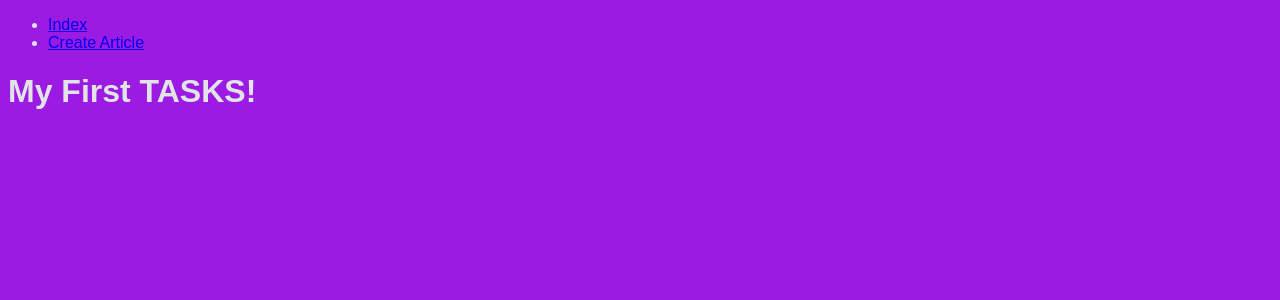
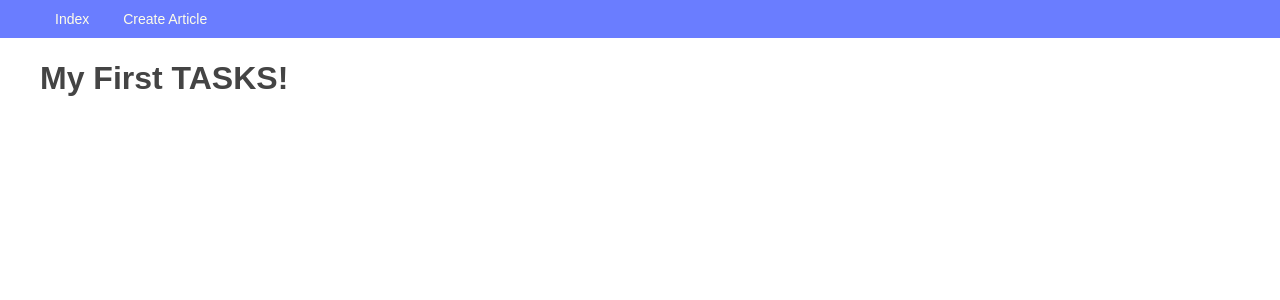
Before and after one commit to DaryaNov/homework45, a Django app: page / in a window 1280 px wide. Shown: the top 300 px of the page. Run offline with Django 3.2, Linux system fonts and the light colour scheme; data that the repository does not hold is empty.

Commit message:
commit add navbar

```diff
--- a/source/webapp/static/css/style.css
+++ b/source/webapp/static/css/style.css
@@ -1,7 +1,99 @@
 body {
+    font-family: Arial, sans-serif;
+    font-size: 16px;
+    color: #444444;
+    margin-top: 60px;
+}
 
+.container {
+    margin: 0 auto;
+    width: 100%;
+    max-width: 900px;
+}
+
+.navbar {
+    display: block;
+    background: #c262ef;
+    position: fixed;
+    top: 0;
+    right: 0;
+    left: 0;
+    font-size: 0;
+    box-sizing: border-box;
+    padding: 7px 30px;
+}
+
+.menu {
+    font-size: 14px;
+    line-height: 1;
+    padding: 0;
+    margin: 0;
+    display: inline-block;
+    color: #fffee8;
+}
+
+.menu li {
+    display: inline-block;
+}
+
+.menu a {
+    display: inline-block;
+    text-decoration: none;
+    color: inherit;
+    padding: 5px 15px;
+}
+body {
     font-family: Arial, sans-serif;
-    background: rgb(155, 27, 227);
-    color: #e2e3e7;
+    font-size: 16px;
+    color: #444444;
 
+
+    margin-top: 60px;
 }
+
+.container {
+    margin: 0 auto;
+    width: 100%;
+    max-width: 1200px;
+}
+
+.navbar {
+    display: block;
+    background: #6a7dff;
+    position: fixed;
+    top: 0;
+    right: 0;
+    left: 0;
+    font-size: 0;
+    box-sizing: border-box;
+    padding: 7px 30px;
+}
+
+.menu {
+    font-size: 14px;
+    line-height: 1;
+    padding: 0;
+    margin: 0;
+    display: inline-block;
+    color: #fffee8;
+}
+
+.menu li {
+    display: inline-block;
+}
+
+.menu a {
+    display: inline-block;
+    text-decoration: none;
+    color: inherit;
+    padding: 5px 15px;
+}
+
+.menu a:hover {
+    color: #ffc122;
+    text-decoration: underline;
+}
+.menu a:hover {
+    color: #ffc122;
+    text-decoration: underline;
+}
```
